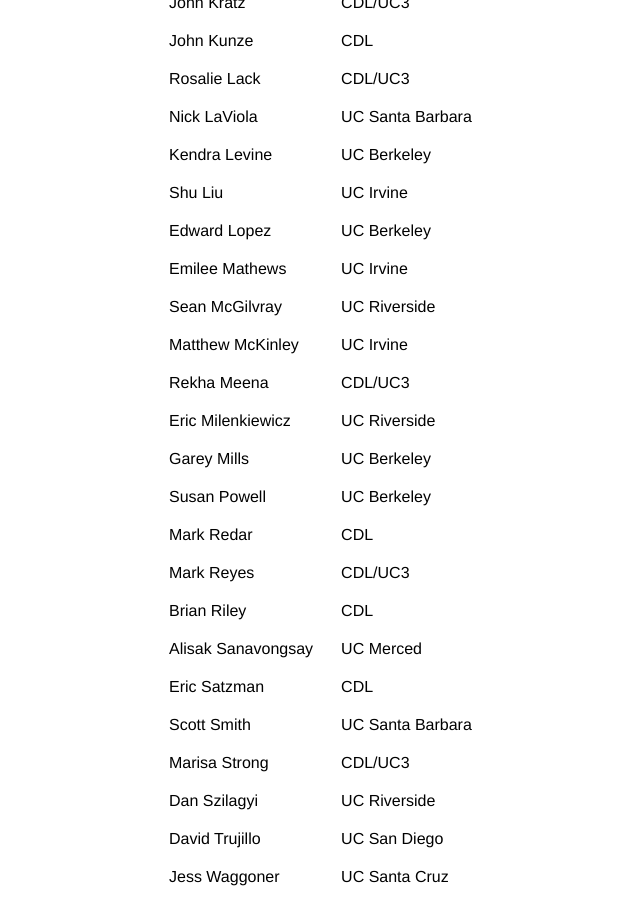
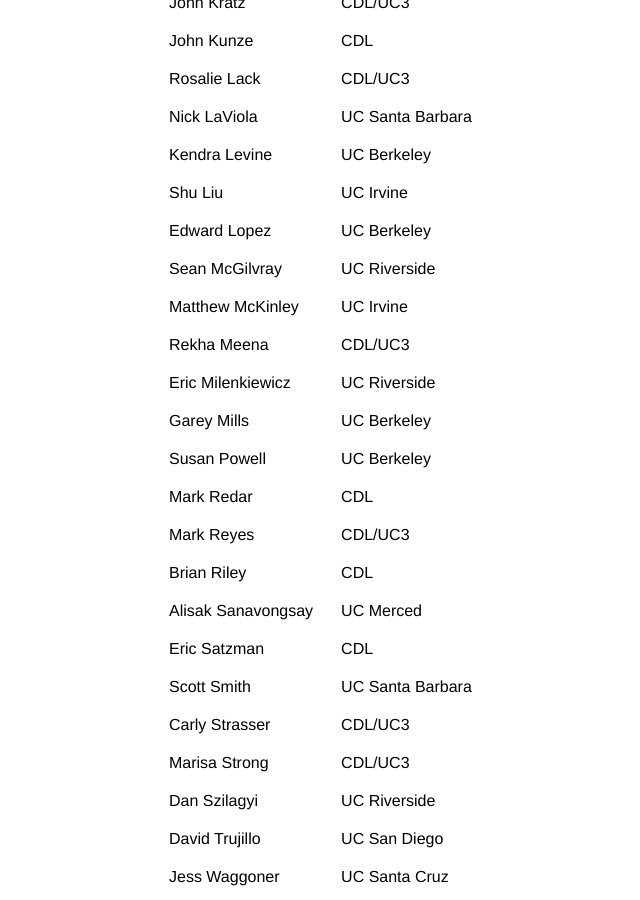
Before and after one commit to CDLUC3/UC-code-camp, a Jekyll site: the page built from attendees.md, in a window 1280 px wide and 900 px high, scrolled down 913 px. Shown: the whole window, without its empty margins (85-725 px from the left). Built offline with Jekyll 4.4.1, drawn with Linux system fonts in a browser that asks for light colours; Markdown is read by kramdown in place of the engine named in the settings.

Commit message:
add carly delete emilee

```diff
--- a/attendees.md
+++ b/attendees.md
@@ -32,7 +32,6 @@
 <tr>	<td>	Kendra Levine	</td>	<td>	</td>	<td>	UC Berkeley	</td>	</tr>
 <tr>	<td>	Shu Liu	</td>	<td>	</td>	<td>	UC Irvine	</td>	</tr>
 <tr>	<td>	Edward Lopez	</td>	<td>	</td>	<td>	UC Berkeley	</td>	</tr>
-<tr>	<td>	Emilee Mathews	</td>	<td>	</td>	<td>	UC Irvine	</td>	</tr>
 <tr>	<td>	Sean  McGilvray	</td>	<td>	</td>	<td>	UC Riverside	</td>	</tr>
 <tr>	<td>	Matthew McKinley	</td>	<td>	</td>	<td>	UC Irvine	</td>	</tr>
 <tr>	<td>	Rekha Meena	</td>	<td>	</td>	<td>	CDL/UC3	</td>	</tr>
@@ -45,6 +44,7 @@
 <tr>	<td>	Alisak Sanavongsay	</td>	<td>	</td>	<td>	UC Merced	</td>	</tr>
 <tr>	<td>	Eric Satzman	</td>	<td>	</td>	<td>	CDL	</td>	</tr>
 <tr>	<td>	Scott Smith	</td>	<td>	</td>	<td>	UC Santa Barbara	</td>	</tr>
+<tr>	<td>	Carly Strasser	</td>	<td>	</td>	<td>	CDL/UC3	</td>	</tr>
 <tr>	<td>	Marisa Strong	</td>	<td>	</td>	<td>	CDL/UC3	</td>	</tr>
 <tr>	<td>	Dan Szilagyi	</td>	<td>	</td>	<td>	UC Riverside	</td>	</tr>
 <tr>	<td>	David Trujillo	</td>	<td>	</td>	<td>	UC San Diego	</td>	</tr>
```
